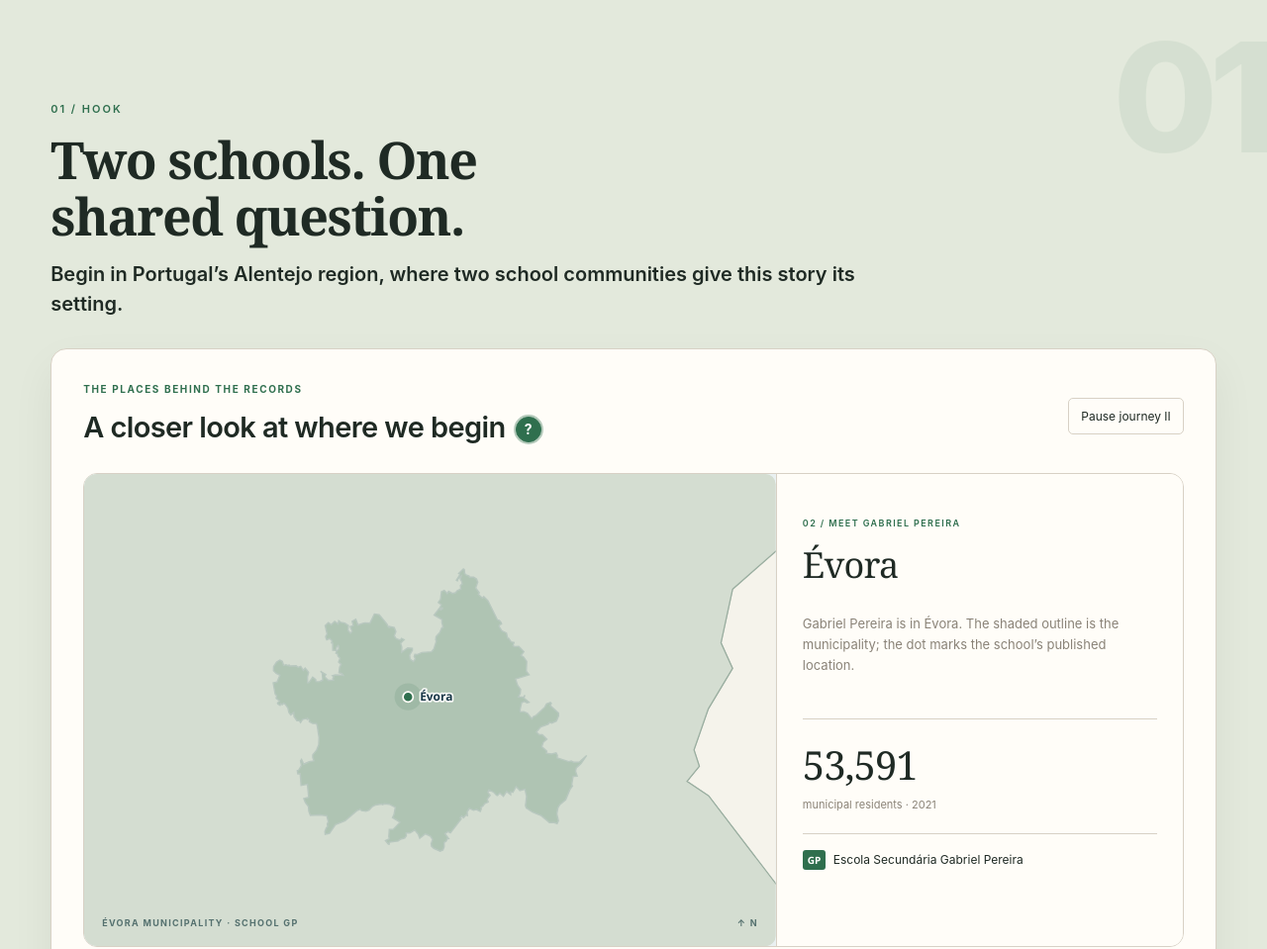
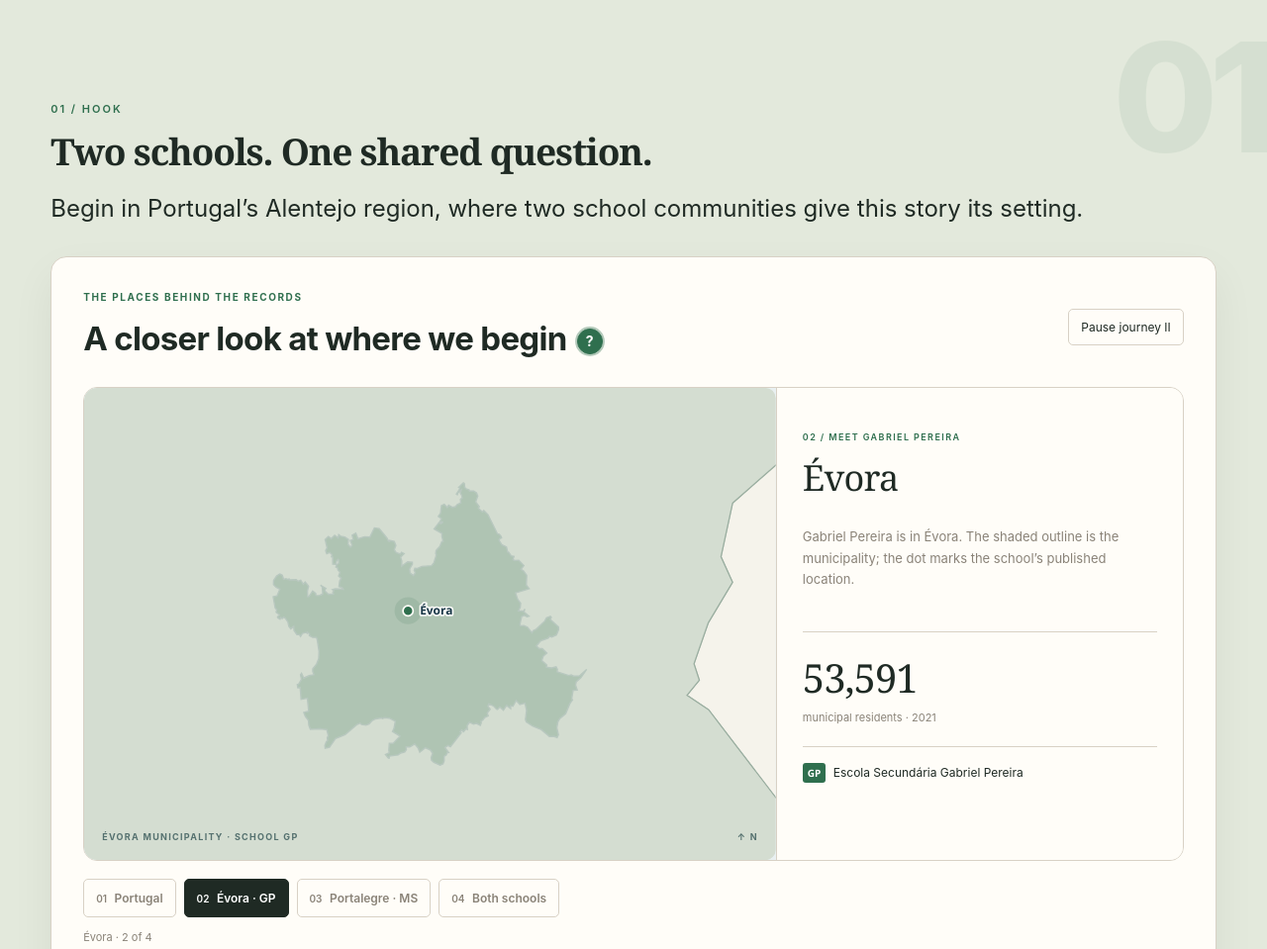
Before and after one commit to yoshspider/Data-Vis-Principles-School-Success, a plain HTML site: page web/index.html in a window 1280 px wide. Shown: the part 1540-2499 px from the top of the page at 99% size. Drawn offline with Linux system fonts and the light colour scheme.

Commit message:
Enlarge section headings, summaries, and chart titles for readability

```diff
--- a/web/story.css
+++ b/web/story.css
@@ -16,14 +16,16 @@ body.story{--story-paper:#f4f0e8;--story-surface:#fffdf8;--story-line:#d8d1c5;ba
 .story-section::before{content:attr(data-num);position:absolute;top:28px;right:0;font-size:clamp(78px,12vw,154px);font-weight:800;line-height:1;color:var(--teal);opacity:.055;pointer-events:none;z-index:0;letter-spacing:-.06em}
 .story-section>*{position:relative;z-index:1}
 .story-section>.eyebrow{margin:0 0 12px;font-size:11px;letter-spacing:2px;color:var(--teal)}
-.story-section h2{font-size:clamp(32px,4.6vw,52px);line-height:1.1;letter-spacing:-1.4px;margin:0 0 16px;font-weight:700;max-width:850px;text-wrap:balance}
-.section-summary{font-size:clamp(17px,2vw,20px);line-height:1.5;color:var(--ink);margin:0 0 14px;max-width:820px;font-weight:600}
+.story-section h2{font-size:clamp(30px,2.9vw,52px);line-height:1.12;letter-spacing:-1.2px;margin:0 0 18px;font-weight:700;max-width:none;white-space:nowrap;text-wrap:nowrap}
+#rising h2{font-size:clamp(28px,2.7vw,50px)}
+
+.section-summary{font-size:clamp(19px,2.1vw,24px);line-height:1.55;color:var(--ink);margin:0 0 16px;max-width:1050px;font-weight:400}
 .section-body{font-size:15px;line-height:1.75;color:var(--muted);margin:0 0 30px;max-width:900px}
 .story-grid{display:grid;grid-template-columns:repeat(3,1fr);gap:20px;align-items:stretch}
 .story-grid>.card{min-width:0}
 .story .card{background:var(--story-surface);border-color:var(--story-line);border-radius:16px;padding:clamp(20px,3vw,32px);box-shadow:0 18px 44px rgba(31,42,36,.06)}
 .story .card>.eyebrow{color:var(--teal);letter-spacing:1.8px}
-.story .card h3{font-size:clamp(22px,2.5vw,29px);letter-spacing:-.6px}
+.story .card h3{font-size:clamp(25px,2.7vw,33px);letter-spacing:-.7px;font-weight:700}
 .story .card>.note{border-color:rgba(31,42,36,.09)}
 .hook-card{max-width:1100px;width:100%;margin:0 auto;border-top:4px solid var(--teal)!important}
 .story #famsize-box{max-width:1000px;width:100%;margin:4px auto 0}
@@ -138,7 +140,7 @@ html{scroll-behavior:smooth}
 .geo-sources{font-size:11px;line-height:1.6;color:var(--muted);margin-top:15px}
 .geo-sources summary{cursor:pointer;text-decoration:underline;text-underline-offset:3px}
 .geo-sources p{margin-bottom:0}
-.geo-bridge{font:600 23px/1.35 Georgia,serif;max-width:720px;margin:0 0 16px}
+.geo-bridge{font:700 clamp(26px,2.6vw,34px)/1.25 Georgia,serif;max-width:1000px;margin:0 0 20px;letter-spacing:-.5px}
 .story-reveal{opacity:0;transform:translateY(22px);transition:opacity .7s ease var(--reveal-delay,0ms),transform .7s cubic-bezier(.22,.61,.36,1) var(--reveal-delay,0ms)}
 .story-reveal.is-visible{opacity:1;transform:none}
 @keyframes story-chart-in{from{opacity:.35}to{opacity:1}}
@@ -336,3 +338,8 @@ html{overflow-x:clip}   /* the bands are 100vw wide, which includes the scrollba
 .steps{display:flex;flex-wrap:wrap;gap:10px;margin:0 0 30px;padding:0;list-style:none;counter-reset:step}
 .steps li{counter-increment:step;display:flex;align-items:center;gap:8px;padding:8px 14px 8px 8px;border-radius:999px;background:rgba(255,255,255,.7);font-size:14px;color:var(--ink)}
 .steps li::before{content:counter(step);display:grid;place-items:center;width:22px;height:22px;border-radius:50%;background:var(--teal);color:#fff;font-size:12px;font-weight:700}
+
+/* Section headings run as one line across the page on wider screens. */
+@media(max-width:1099px){
+  .story-section h2,#rising h2{font-size:clamp(30px,5vw,44px);white-space:normal;text-wrap:balance}
+}
```
